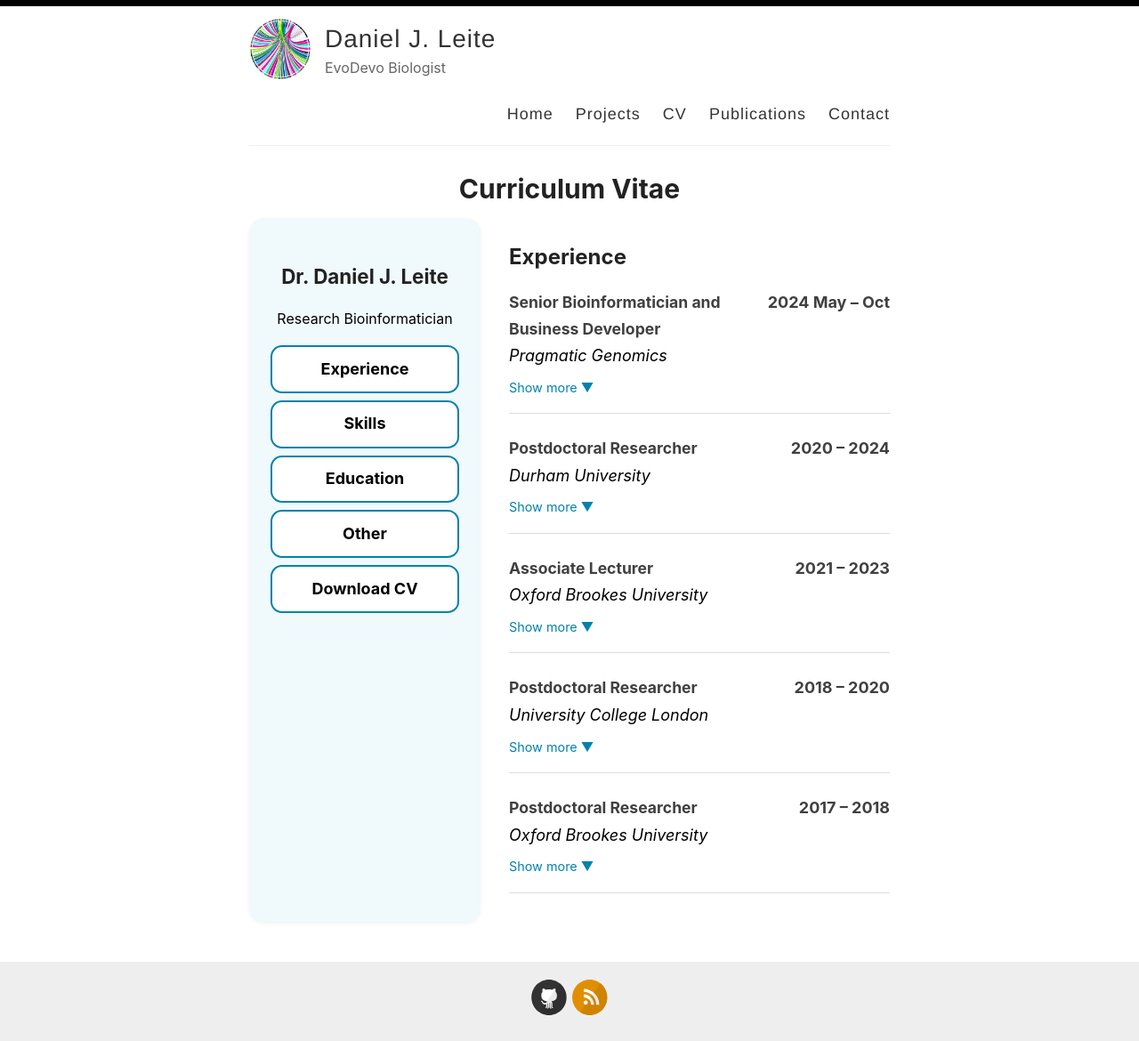
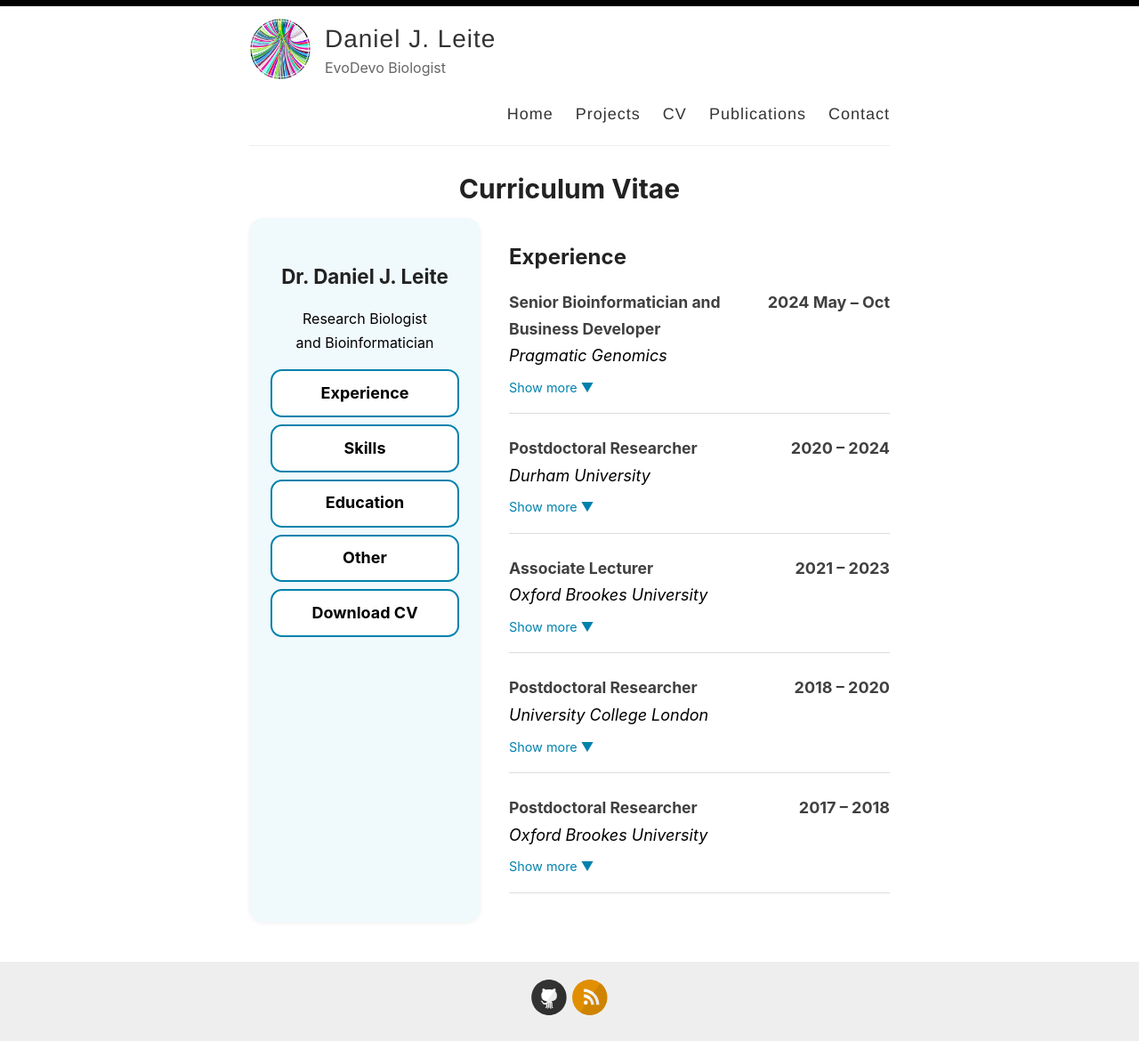
Before and after one commit to djleite/djleite.github.io, a Jekyll site: the page built from _pages/cv.md, in a window 1280 px wide. Shown: the whole page at 89% size. Built offline with Jekyll 4.4.1, drawn with Linux system fonts in a browser that asks for light colours.

Commit message:
update cv

```diff
--- a/_pages/cv.md
+++ b/_pages/cv.md
@@ -8,7 +8,7 @@ permalink: /cv/
   <aside class="cv-sidebar" style="text-align: center;">
     <!-- <img src="{{ '/images/DJL_ID_photo.webp' | relative_url }}" alt="DJ Leite"> -->
     <h2>Dr. Daniel J. Leite</h2>
-    <p>Research Bioinformatician</p>
+    <p>Research Biologist<br>and Bioinformatician</p>
     <a class="cv-button" onclick="showSection('experience')">Experience</a>
     <a class="cv-button" onclick="showSection('skills')">Skills</a>
     <a class="cv-button" onclick="showSection('education')">Education</a>
```
